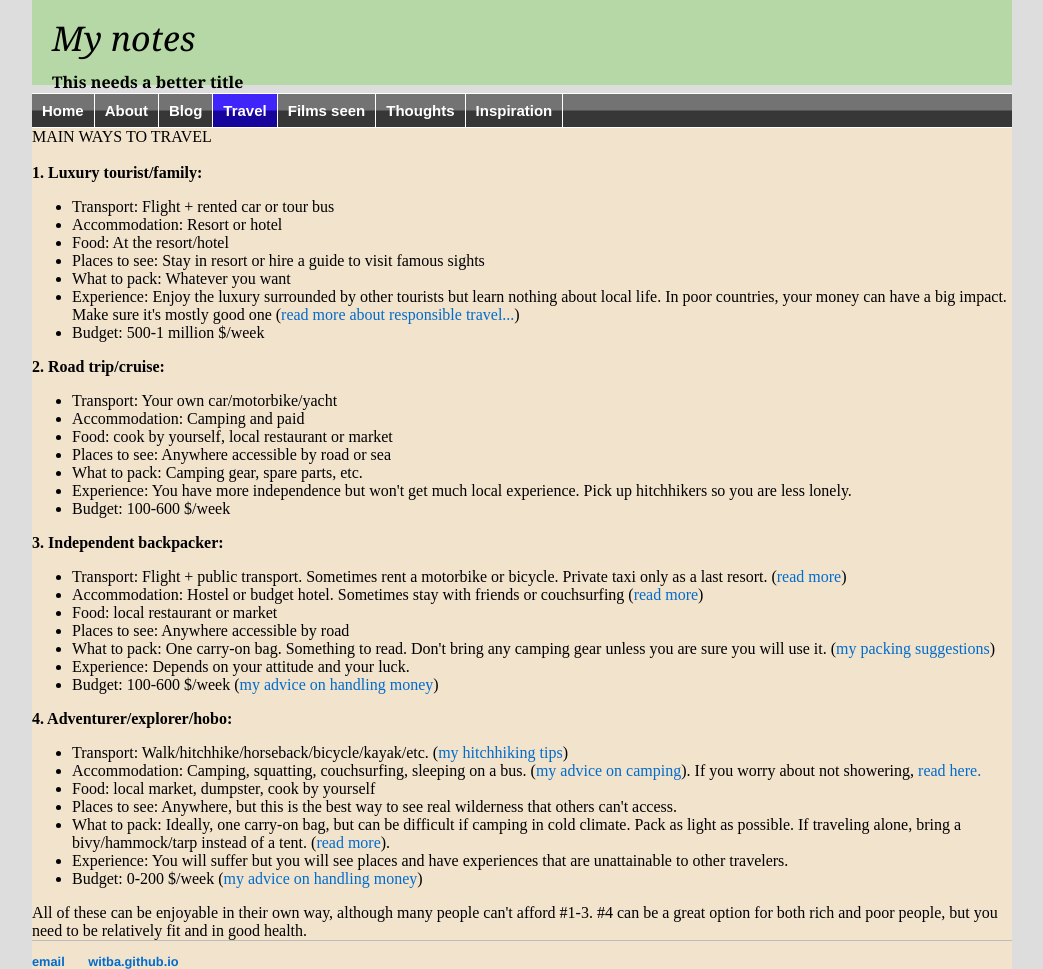
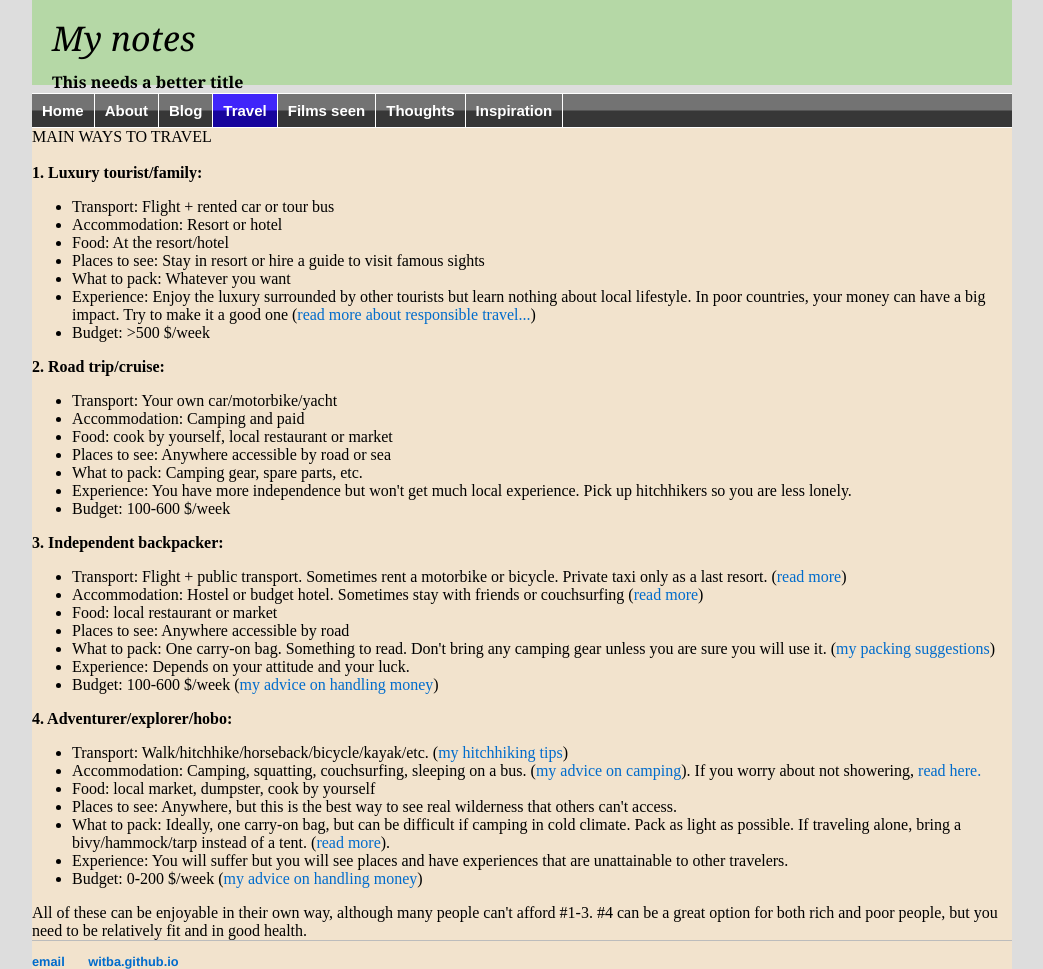
Before and after one commit to witba/witba.github.io, a Jekyll site: the page built from travel/waystotravel.html, in a window 1280 px wide. Shown: the whole page, without its empty margins (118-1161 px from the left). Built offline with Jekyll 4.4.1, drawn with Linux system fonts in a browser that asks for light colours.

Commit message:
Update waystotravel.html

```diff
--- a/travel/waystotravel.html
+++ b/travel/waystotravel.html
@@ -14,8 +14,8 @@
 <li>Food: At the resort/hotel
 <li>Places to see: Stay in resort or hire a guide to visit famous sights
 <li>What to pack: Whatever you want
-<li>Experience: Enjoy the luxury surrounded by other tourists but learn nothing about local life. In poor countries, your money can have a big impact. Make sure it's mostly good one (<a href="ethics.html">read more about responsible travel...</a>)
-<li>Budget: 500-1 million $/week
+<li>Experience: Enjoy the luxury surrounded by other tourists but learn nothing about local lifestyle. In poor countries, your money can have a big impact. Try to make it a good one (<a href="ethics.html">read more about responsible travel...</a>)
+<li>Budget: &gt;500 $/week
 </ul>
 <b>2. Road trip/cruise:</b>
 <ul>
```
